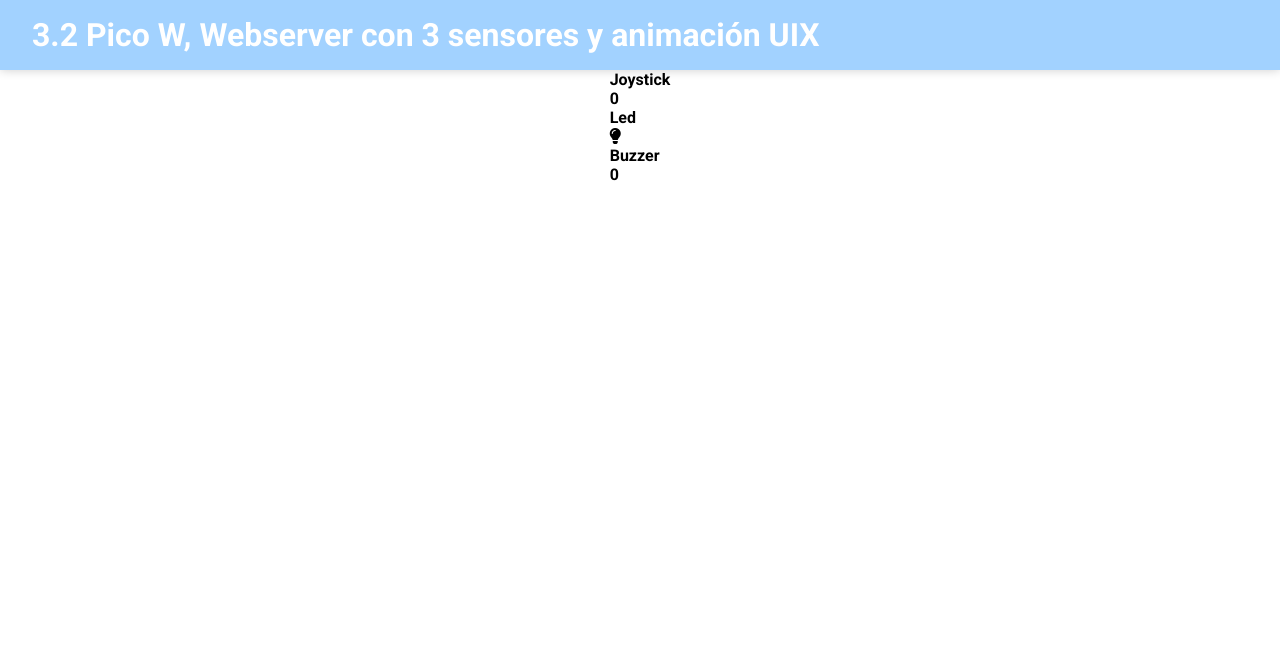
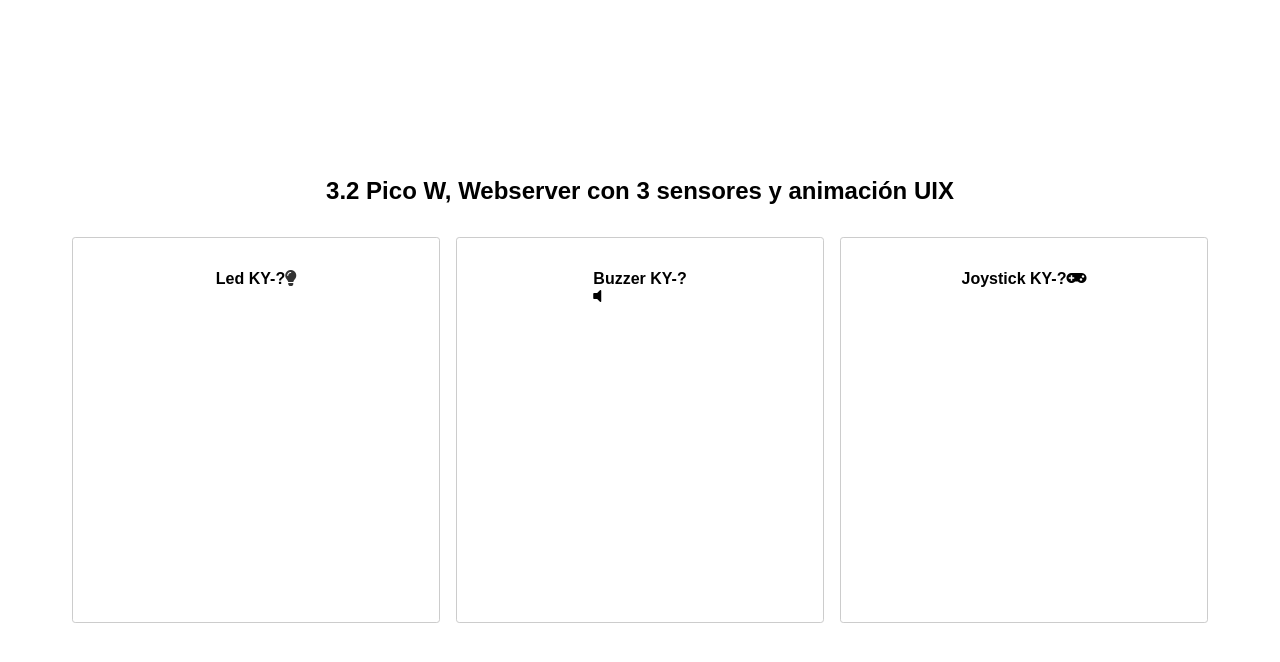
Before and after one commit to TribalDevs/pico-web, a plain HTML site: page index.html in a window 1280 px wide. Drawn offline with Linux system fonts and the light colour scheme.

Commit message:
Updated html

```diff
--- a/index.html
+++ b/index.html
@@ -4,8 +4,7 @@
     <meta charset="UTF-8" />
     <meta http-equiv="X-UA-Compatible" content="IE=edge" />
     <meta name="viewport" content="width=device-width, initial-scale=1.0" />
-    <link rel="stylesheet" href="styles.css" />
-    <!-- import font awesome -->
+    <link rel="stylesheet" href="./styles.css" />
     <link
       rel="stylesheet"
       href="https://cdnjs.cloudflare.com/ajax/libs/font-awesome/5.15.3/css/all.min.css"
@@ -13,49 +12,32 @@
       crossorigin="anonymous"
       referrerpolicy="no-referrer"
     />
-    <title>3.2 Pico W, Webserver con 3 sensores y animación UIX</title>
+    <title>Pico W</title>
   </head>
   <body>
-    <div class="app__container">
-      <div class="app__title">
-        <h1>3.2 Pico W, Webserver con 3 sensores y animación UIX</h1>
+    <h2>3.2 Pico W, Webserver con 3 sensores y animación UIX</h2>
+    <div class="circuits__container">
+      <div class="circuit__container">
+        <div class="circuit__title">
+          <h4>Led KY-?</h4>
+        </div>
+        <div class="circuit__icon">
+          <i class="fas fa-lightbulb" id="led" style="color: #333"></i>
+        </div>
       </div>
-      <!-- <div class="sensor__selector">
-        <div class="sensor__selector__item" id="joystick">
-          <h4>Joystick</h4>
+      <div class="circuit__container">
+        <div class="circuit__title">
+          <h4>Buzzer KY-?</h4>
+          <i class="fas fa-volume-off" id="buzzer"></i>
         </div>
-        <div class="sensor__selector__item" id="led">
-          <h4>Led</h4>
+        <div class="circuit__icon"></div>
+      </div>
+      <div class="circuit__container">
+        <div class="circuit__title">
+          <h4>Joystick KY-?</h4>
         </div>
-        <div class="sensor__selector__item" id="buzzer">
-          <h4>Buzzer</h4>
-        </div>
-      </div> -->
-      <div class="sensors__container">
-        <!-- Joystick -->
-        <div class="sensor__container">
-          <div class="sensor__title">
-            <h4>Joystick</h4>
-          </div>
-          <div class="sensor__value">
-            <h4 id="temp">0</h4>
-          </div>
-        </div>
-        <!-- Led -->
-        <div class="sensor__container">
-          <div class="sensor__title">
-            <h4>Led</h4>
-            <i class="fas fa-lightbulb"></i>
-          </div>
-        </div>
-        <!-- Buzzer -->
-        <div class="sensor__container">
-          <div class="sensor__title">
-            <h4>Buzzer</h4>
-          </div>
-          <div class="sensor__value">
-            <h4 id="pres">0</h4>
-          </div>
+        <div class="circuit__icon">
+          <i class="fas fa-gamepad" id="joystick"></i>
         </div>
       </div>
     </div>
--- a/styles.css
+++ b/styles.css
@@ -1,52 +1,38 @@
-/* import roboto */
-@import url('https://fonts.googleapis.com/css?family=Roboto:300,400,500,700');
-
-* {
-    --backgroundColor: #A2D2FF;
-    margin: 0;
-    padding: 0;
-    box-sizing: border-box;
-}
-
 body {
-    font-family: 'Roboto', sans-serif;
+    display: flex;
+    flex-direction: column;
+    align-items: center;
+    justify-content: center;
+    height: 90vh;
+    padding: 2rem 4rem;
+    gap: 2rem;
+    font-family: Arial, Helvetica, sans-serif;
 }
 
 h1,
 h2,
 h3,
 h4,
-h5,
-h6 {
-    font-family: 'Roboto', sans-serif;
-    color: #000;
+p,
+span {
+    margin-top: 0;
+    margin-bottom: 0;
 }
 
-.app__title {
-    background-color: var(--backgroundColor);
+.circuits__container {
+    display: flex;
+    flex-direction: row;
+    gap: 1rem;
     width: 100%;
-    padding: 1rem 2rem;
-    display: flex;
     justify-content: space-between;
-    box-shadow: 0 0 10px rgba(0, 0, 0, 0.2);
 }
 
-.app__title h1 {
-    color: #fff;
+.circuit__container {
+    border: 1px solid #ccc;
+    width: 100%;
+    border-radius: 0.2rem;
+    padding: 2rem 1rem;
+    display: flex;
+    justify-content: center;
+    min-height: 20rem;
 }
-
-.app__container {
-    border-radius: 4px;
-    margin: 0 auto;
-    max-width: 100%;
-    display: flex;
-    flex-direction: column;
-    align-items: center;
-}
-
-.sensors__container {
-}
-
-.fa-lightbulb {
-    color: #000;
-}
```
